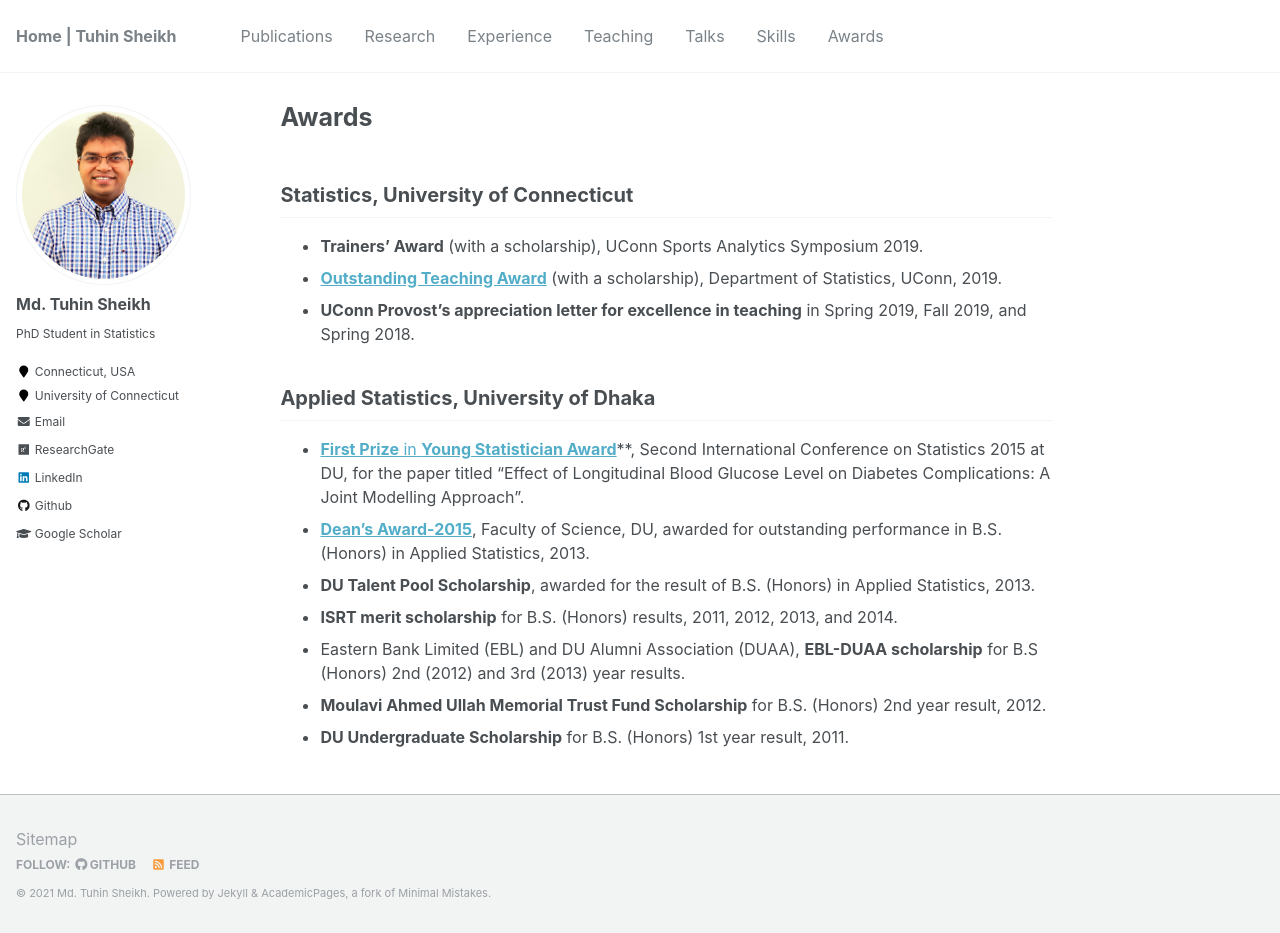
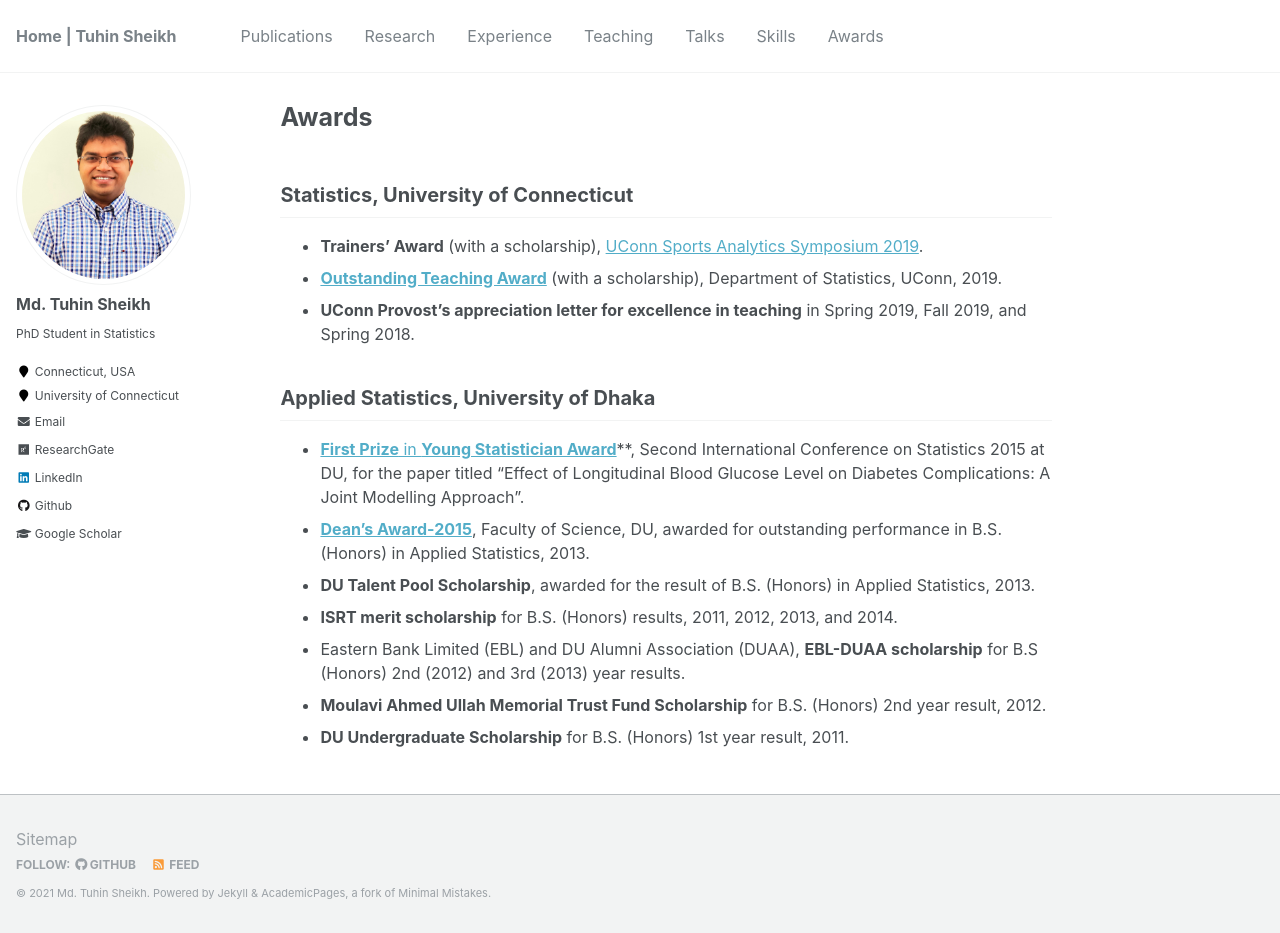
Before and after one commit to mdtuhinsheikh/mdtuhinsheikh.github.io, a Jekyll site: the page built from _pages/awards.md, in a window 1280 px wide and 933 px high. Built offline with Jekyll 4.4.1, drawn with Linux system fonts in a browser that asks for light colours; part of the change alters nothing that is shown.

```diff
--- a/_pages/awards.md
+++ b/_pages/awards.md
@@ -5,7 +5,7 @@ author_profile: true
 ---
 
 ## Statistics, University of Connecticut
-* **Trainers' Award** (with a scholarship), UConn Sports Analytics Symposium 2019.
+* **Trainers' Award** (with a scholarship), [UConn Sports Analytics Symposium 2019](https://statds.org/events/ucsas2019/).
 * [**Outstanding Teaching Award**](https://stat.uconn.edu/student-awards/) (with a scholarship), Department of Statistics, UConn, 2019.
 * **UConn Provost's appreciation letter for excellence in teaching** in Spring 2019, Fall 2019, and Spring 2018.
 
```
